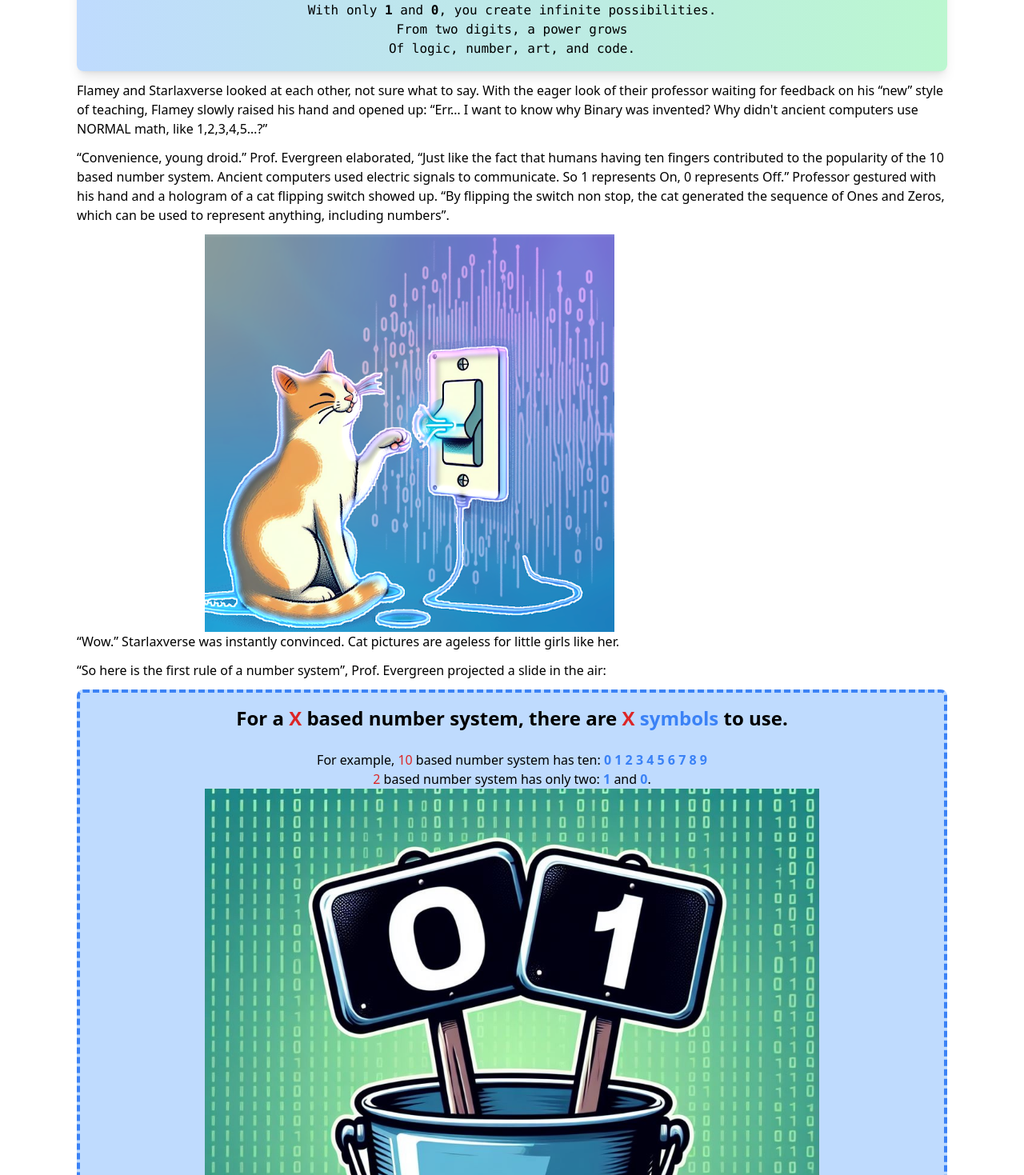
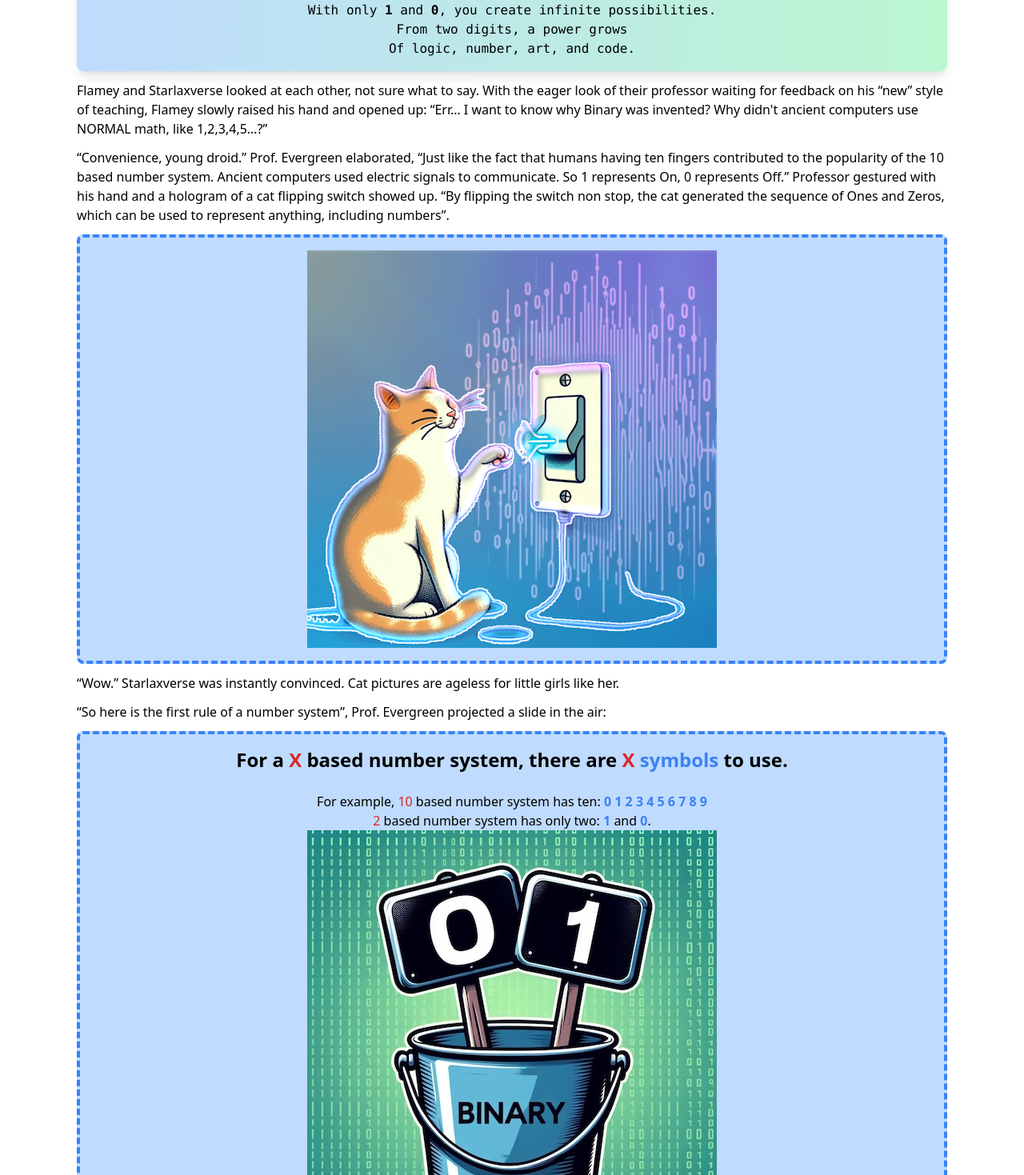
Before and after one commit to yong/lost-language-of-the-machines, a React (Vite) app: page / in a window 1280 px wide. Shown: the part 1331-2800 px from the top of the page at 80% size. Built offline with nearby package versions, Linux system fonts and the light colour scheme.

Commit message:
better image layout

```diff
--- a/src/chapter1/Chapter1.jsx
+++ b/src/chapter1/Chapter1.jsx
@@ -1,5 +1,6 @@
 //Chapter1.jsx
 import Poem from './Poem';
+import Switch from './Switch';
 import Rule1 from './Rule1';
 import Rule2 from './Rule2';
 //import LightBulb from './LightBulb';
@@ -64,9 +65,7 @@ const Chapter1 = () => {
 
 <p className="mb-3">“Convenience, young droid.” Prof. Evergreen elaborated, “Just like the fact that humans having ten fingers contributed to the popularity of the 10 based number system. Ancient computers used electric signals to communicate. So 1 represents On, 0 represents Off.” Professor gestured with his hand and a hologram of a cat flipping switch showed up. “By flipping the switch non stop, the cat generated the sequence of Ones and Zeros, which can be used to represent anything, including numbers”.</p>
 
-<div className="max-w-screen-md mx-auto">
-    <img src="/chapter1/cat.png" alt="Cat" />
-</div>
+<Switch/>
 
 <p className="mb-3">“Wow.” Starlaxverse was instantly convinced. Cat pictures are ageless for little girls like her.</p>
 <p className="mb-3">“So here is the first rule of a number system”, Prof. Evergreen projected a slide in the air:</p>
--- a/src/chapter1/Rule1.jsx
+++ b/src/chapter1/Rule1.jsx
@@ -5,7 +5,7 @@ const Rule1 = () => {
     <div className="text-2xl font-bold">For a <span className="text-red-600">X</span> based number system, there are <span className="text-red-600">X</span> <span className="text-blue-500">symbols</span> to use.</div><br/>
 For example, <span className="text-red-600">10</span> based number system has ten: <b className="text-blue-500">0 1 2 3 4 5 6 7 8 9</b><br/>
 <span className="text-red-600">2</span> based number system has only two: <b className="text-blue-500">1</b> and <b className="text-blue-500">0</b>.<br/>
-<div className="max-w-screen-md mx-auto">
+<div className="max-w-screen-md mx-auto flex items-center justify-center">
         <img src="/chapter1/rule1.jpg" alt="rule1" />
       </div>
   </div>)
--- a/src/chapter1/Rule2.jsx
+++ b/src/chapter1/Rule2.jsx
@@ -18,14 +18,14 @@ const BinaryExpression = (symbol, index) => {
 
 const Rule2 = () => {
   return (
-    <div className="mb-3 text-center bg-blue-200 border-4 border-dashed border-blue-500 p-4 rounded-lg">
+    <div className="mb-3 font-mono text-center bg-blue-200 border-4 border-dashed border-blue-500 p-4 rounded-lg">
       <div className="text-2xl font-bold">In a number system with base <span className="text-red-600">X</span>,
       each <span className="text-blue-500">symbol</span>’s place value corresponds to a power of <span className="text-red-600">X</span>,
       with the exponent being the <span className="text-blue-500">symbol</span>’s <span className="text-green-600">position</span>, starting from <span className="text-green-600">0</span> on the right.</div><br/>
       For example,<br/>
       <b className="text-blue-500">2583</b> = {DecimalExpression(2,3)} + {DecimalExpression(5,2)} + {DecimalExpression(8,1)} + {DecimalExpression(3, 0)}<br/>
       <b className="text-blue-500">1101</b> = {BinaryExpression(1, 3)} + {BinaryExpression(1, 2)}+ {BinaryExpression(0, 1)} + {BinaryExpression(1, 0)} = 13 in Decimal
-      <div className="max-w-screen-md mx-auto">
+      <div className="max-w-screen-md mx-auto flex items-center justify-center">
         <img src="/chapter1/rule2.jpg" alt="rule2" />
       </div>
     </div>
--- /dev/null
+++ b/src/chapter1/Switch.jsx
@@ -0,0 +1,11 @@
+const Switch = () => {
+    return (
+        <div className="mb-3 text-center bg-blue-200 border-4 border-dashed border-blue-500 p-4 rounded-lg">
+            <div className="max-w-screen-md mx-auto flex items-center justify-center">
+            <img src="/chapter1/cat.png" alt="Cat" />
+            </div>
+        </div>
+    )
+}
+
+export default Switch;
```
Also changed, not shown: public/chapter1/rule1.jpg, public/chapter1/rule2.jpg.
